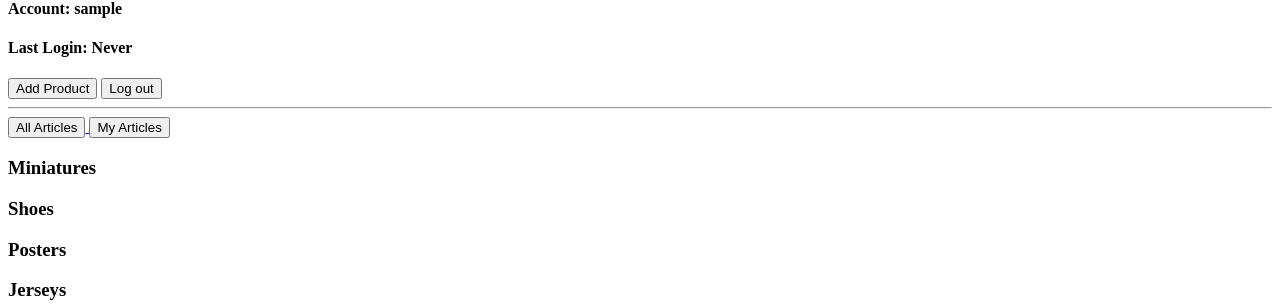
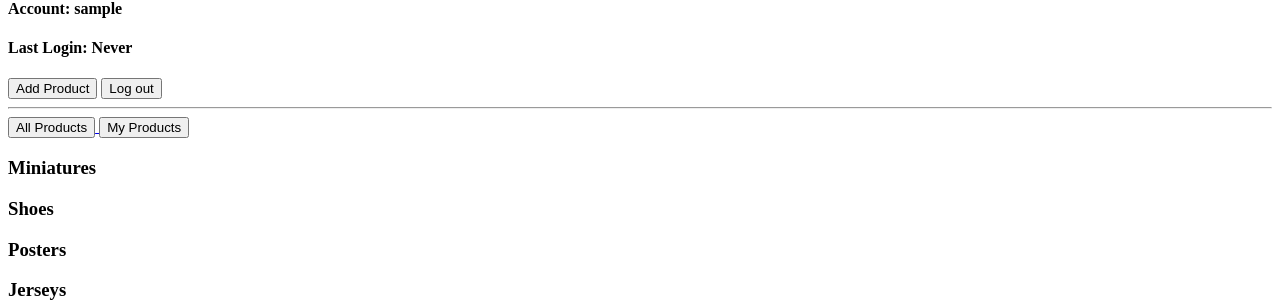
Before and after one commit to FadhilDaffa48/pulga-10-store, a Django app: page / in a window 1280 px wide. Shown: the part 257-564 px from the top of the page. Run offline with Django 5.2, Linux system fonts and the light colour scheme; the visitor is signed in with stand-in values (Sample User, id 1); data that the repository does not hold is empty.

Commit message:
modify things

```diff
--- a/main/templates/main.html
+++ b/main/templates/main.html
@@ -13,10 +13,10 @@
     <a href ="{% url 'main:logout' %}"><button>Log out</button></a>
     <hr>
     <a href="?filter=all">
-        <button type="button">All Articles</button>
+        <button type="button">All Products</button>
     </a>
     <a href="?filter=my">
-        <button type="button">My Articles</button>
+        <button type="button">My Products</button>
     </a>
 
     <!-- Attributes styling helped by ChatGPT -->
```
Also changed, not shown: README.md.
